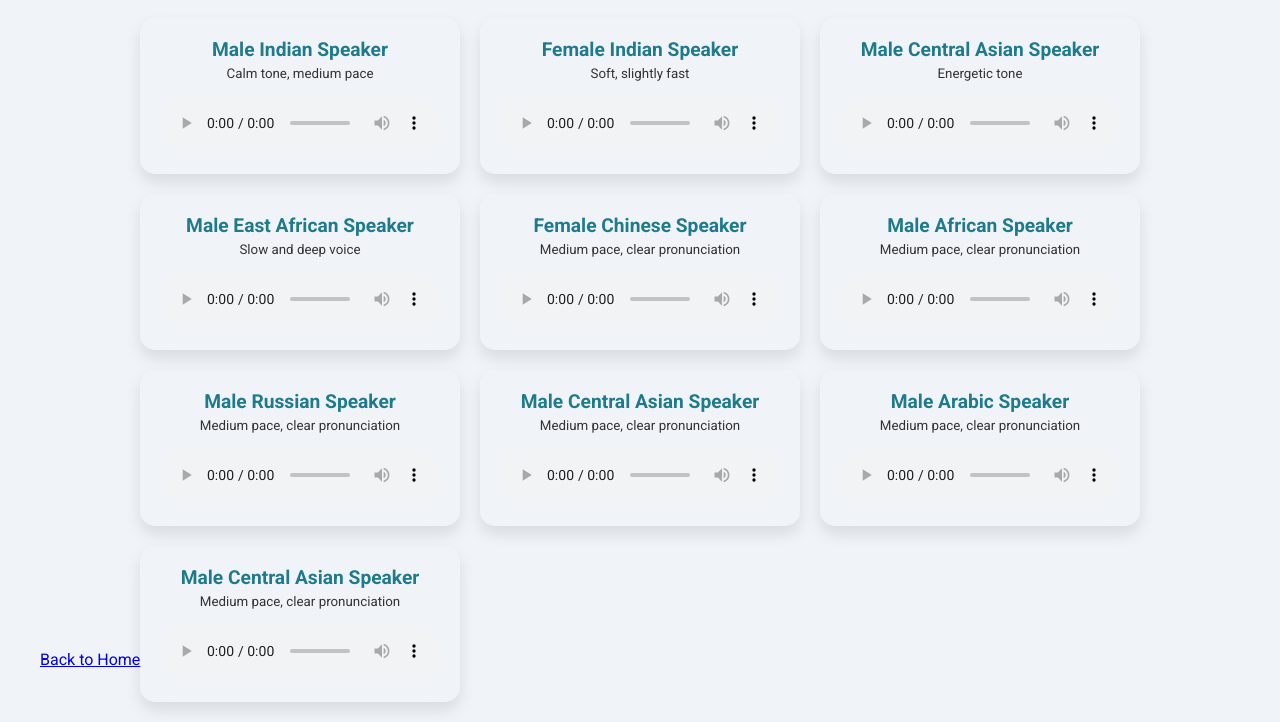
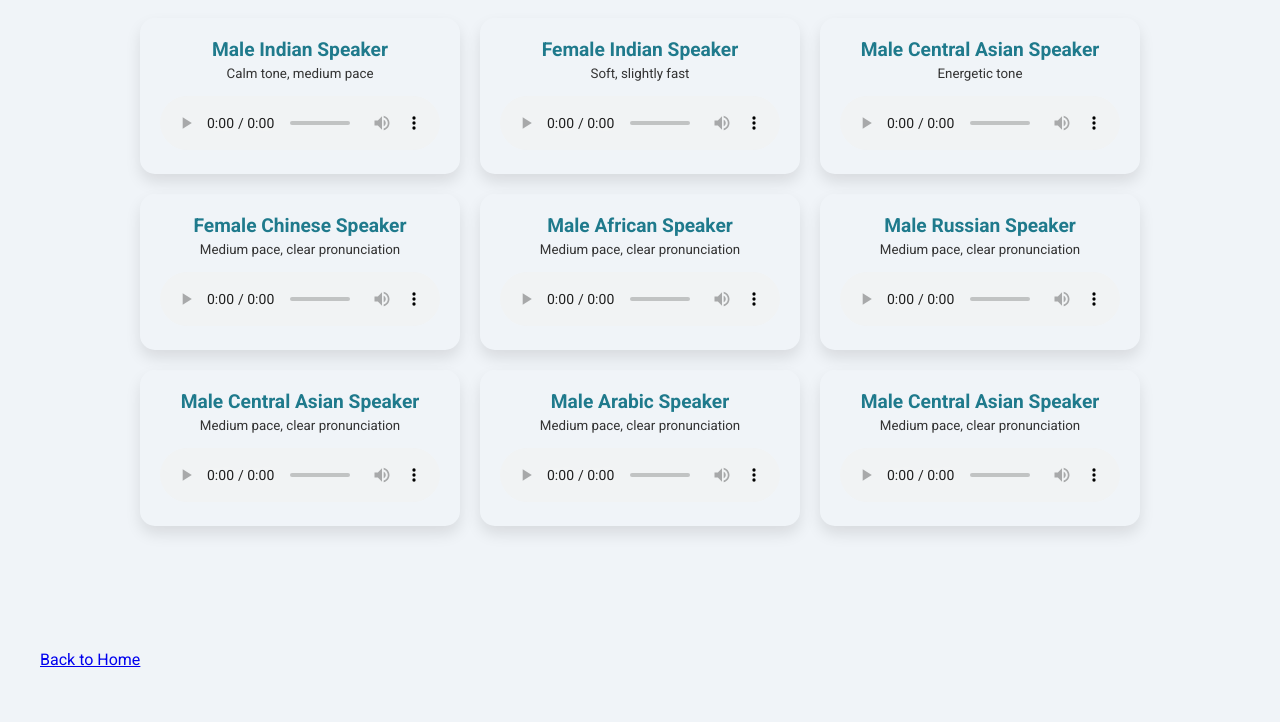
Before and after one commit to anuragdasa1/AccentX, a plain HTML site: page learn.html in a window 1280 px wide. Shown: the part 101-823 px from the top of the page. After the commit the page ends 800 px from the top, so only its background shows below. Drawn offline with Linux system fonts and the light colour scheme.

Commit message:
Update learn.html

```diff
--- a/learn.html
+++ b/learn.html
@@ -87,14 +87,6 @@ audio { width: 100%; outline: none; }
     </div>
 
     <div class="item">
-        <b>Male East African Speaker</b>
-        <small>Slow and deep voice</small>
-        <audio controls>
-            <source src="ababiya.mp4" type="audio/mpeg">
-        </audio>
-    </div>
-
-    <div class="item">
         <b>Female Chinese Speaker</b>
         <small>Medium pace, clear pronunciation</small>
         <audio controls>
```
